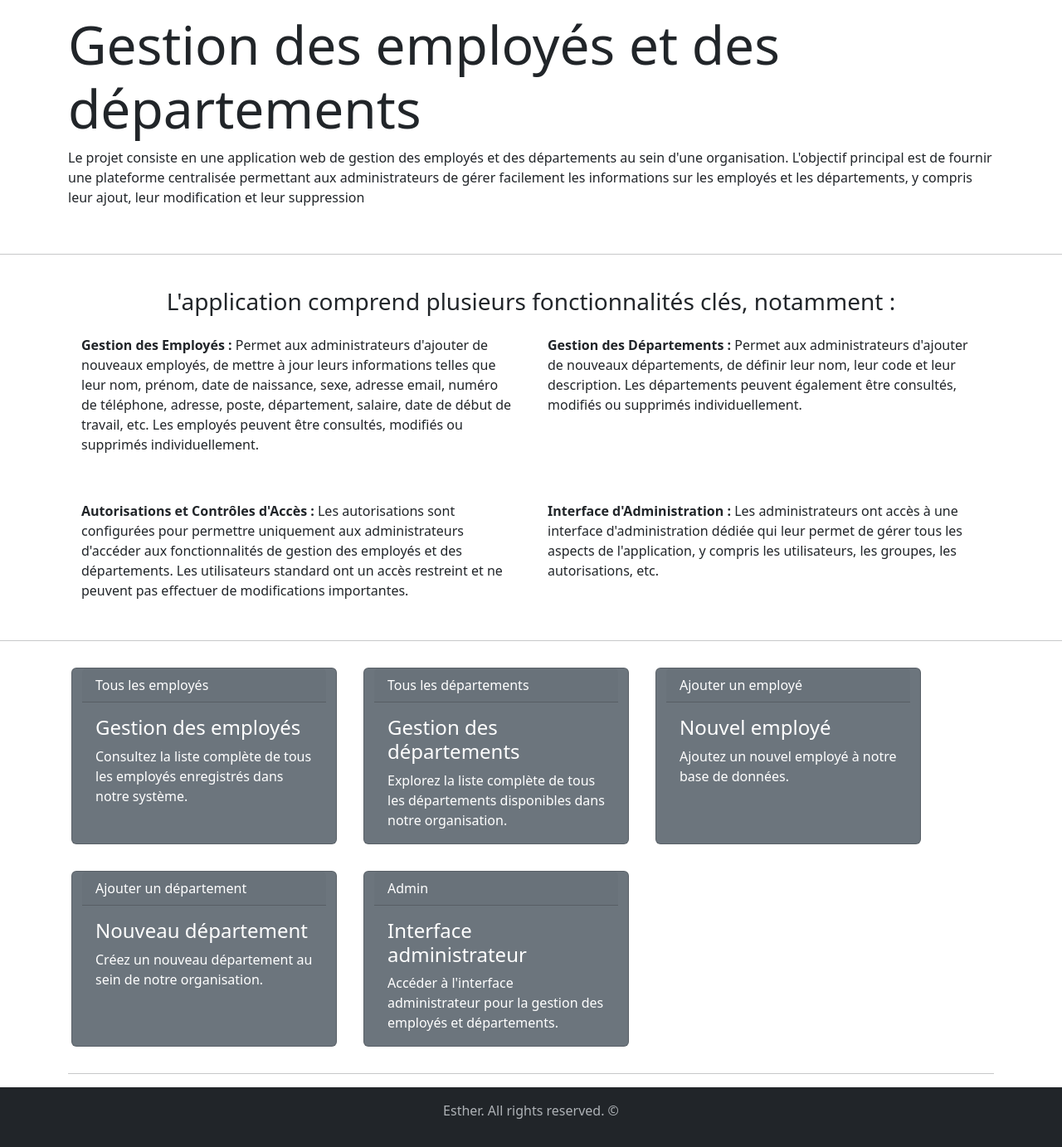
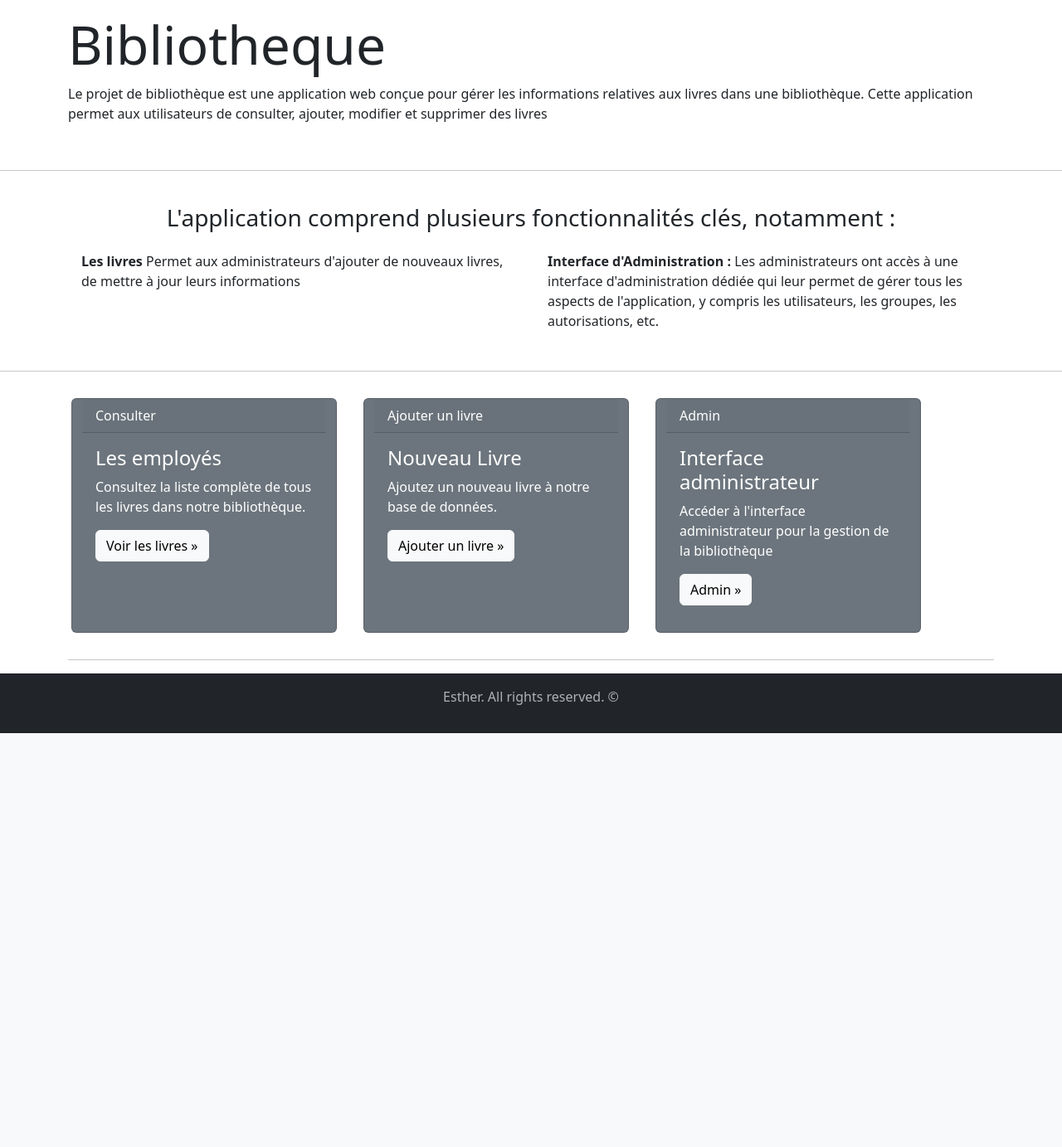
Before and after one commit to stherlove03/examfinal, a Django app: page / in a window 1280 px wide. Shown: the part 56-1439 px from the top of the page at 83% size. After the commit the page ends 940 px from the top, so only its background shows below. Run offline with Django 5.2, Linux system fonts and the light colour scheme.

Commit message:
Modif final

```diff
--- a/bibliotheque/templates/livre/home.html
+++ b/bibliotheque/templates/livre/home.html
@@ -5,9 +5,9 @@
 <main role="main">
   <div class="jumbotron">
     <div class="container">
-      <h1 class="display-3 mt-3">Gestion des employés et des départements</h1>
-      <p>Le projet consiste en une application web de gestion des employés et des départements au sein d'une organisation. L'objectif principal est de fournir une plateforme centralisée permettant aux administrateurs de gérer facilement les informations sur les employés et les départements, y compris leur ajout, leur modification et leur suppression</p>
-    </div>
+      <h1 class="display-3 mt-3">Bibliotheque</h1>
+      <p>
+        Le projet de bibliothèque est une application web conçue pour gérer les informations relatives aux livres dans une bibliothèque. Cette application permet aux utilisateurs de consulter, ajouter, modifier et supprimer des livres</p></div>
   </div>
   <br>
   <hr>
@@ -16,13 +16,7 @@
     <h3 class="text-center">L'application comprend plusieurs fonctionnalités clés, notamment :</h3>
     <div class="row g-2">
       <div class="col-6">
-        <div class="p-3"><p><b>Gestion des Employés : </b>Permet aux administrateurs d'ajouter de nouveaux employés, de mettre à jour leurs informations telles que leur nom, prénom, date de naissance, sexe, adresse email, numéro de téléphone, adresse, poste, département, salaire, date de début de travail, etc. Les employés peuvent être consultés, modifiés ou supprimés individuellement.</p></div>
-      </div>
-      <div class="col-6">
-        <div class="p-3"><p><b>Gestion des Départements :  </b> Permet aux administrateurs d'ajouter de nouveaux départements, de définir leur nom, leur code et leur description. Les départements peuvent également être consultés, modifiés ou supprimés individuellement.</p></div>
-      </div>
-      <div class="col-6">
-        <div class="p-3"><p><b>Autorisations et Contrôles d'Accès :</b> Les autorisations sont configurées pour permettre uniquement aux administrateurs d'accéder aux fonctionnalités de gestion des employés et des départements. Les utilisateurs standard ont un accès restreint et ne peuvent pas effectuer de modifications importantes.</p></div>
+        <div class="p-3"><p><b>Les livres </b>Permet aux administrateurs d'ajouter de nouveaux livres, de mettre à jour leurs informations </p></div>
       </div>
       <div class="col-6">
         <div class="p-3"><p><b>Interface d'Administration :</b> Les administrateurs ont accès à une interface d'administration dédiée qui leur permet de gérer tous les aspects de l'application, y compris les utilisateurs, les groupes, les autorisations, etc.</p></div>
@@ -34,38 +28,29 @@
     <!-- Example row of columns -->
     <div class="row">
       <div class="card text-white bg-secondary m-3 " style="max-width: 20rem;">
-        <div class="card-header">Tous les employés</div>
+        <div class="card-header"> Consulter </div>
         <div class="card-body">
-          <h4 class="card-title">Gestion des employés</h4>
-          <p class="card-text">Consultez la liste complète de tous les employés enregistrés dans notre système.</p>
+          <h4 class="card-title">Les employés</h4>
+          <p class="card-text">Consultez la liste complète de tous les livres dans notre bibliothèque.</p>
+          <p><a class="btn btn-light" href="{% url 'liste-livre'%}" role="button">Voir les livres &raquo;</a></p>
+
            </div>
       </div>
       <div class="card text-white bg-secondary m-3" style="max-width: 20rem;">
-        <div class="card-header">Tous les départements</div>
+        <div class="card-header">Ajouter un livre </div>
         <div class="card-body">
-          <h4 class="card-title">Gestion des départements</h4>
-          <p class="card-text">Explorez la liste complète de tous les départements disponibles dans notre organisation.</p>
-         </div>
-      </div>
-      <div class="card text-white bg-secondary m-3" style="max-width: 20rem;">
-        <div class="card-header">Ajouter un employé</div>
-        <div class="card-body">
-          <h4 class="card-title">Nouvel employé</h4>
-          <p class="card-text">Ajoutez un nouvel employé à notre base de données.</p>
+          <h4 class="card-title">Nouveau Livre</h4>
+          <p class="card-text">Ajoutez un nouveau livre à notre base de données.</p>
+          <p><a class="btn btn-light" href="{% url 'ajouter-livre'%}" role="button">Ajouter un livre &raquo;</a></p>
+
           </div>
-      </div>
-      <div class="card text-white bg-secondary m-3" style="max-width: 20rem;">
-        <div class="card-header">Ajouter un département</div>
-        <div class="card-body">
-          <h4 class="card-title">Nouveau département</h4>
-          <p class="card-text">Créez un nouveau département au sein de notre organisation.</p>
-           </div>
       </div>
       <div class="card text-white bg-secondary m-3" style="max-width: 20rem;">
         <div class="card-header">Admin</div>
         <div class="card-body">
           <h4 class="card-title">Interface administrateur</h4>
-          <p class="card-text">Accéder à l'interface administrateur pour la gestion des employés et départements.</p>
+          <p class="card-text">Accéder à l'interface administrateur pour la gestion de la bibliothèque</p>
+          <p><a class="btn btn-light" href="http://127.0.0.1:8000/admin/login/?next=/admin/" role="button">Admin &raquo;</a></p>
            </div>
       </div>
     </div>
--- a/bibliotheque/templates/livre/navbar.html
+++ b/bibliotheque/templates/livre/navbar.html
@@ -1,6 +1,6 @@
 <nav class="navbar navbar-expand-lg bg-body-tertiary">
     <div class="container-fluid">
-      <a class="navbar-brand" href="#">Biblio</a>
+      <a class="navbar-brand" href="{% url 'home' %}">Biblio</a>
       <button class="navbar-toggler" type="button" data-bs-toggle="collapse" data-bs-target="#navbarColor04" aria-controls="navbarColor04" aria-expanded="false" aria-label="Toggle navigation">
         <span class="navbar-toggler-icon"></span>
       </button>
```
